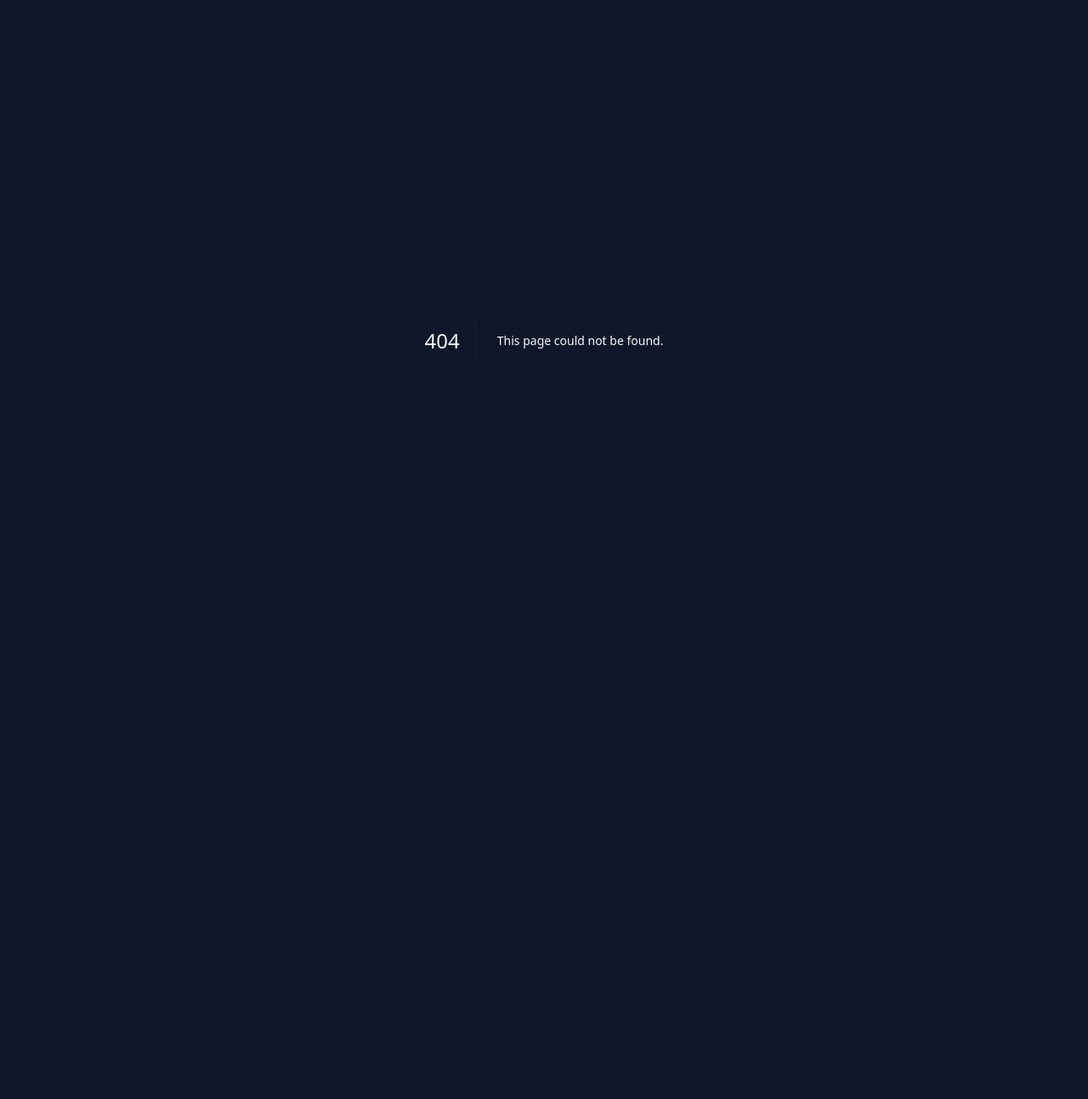
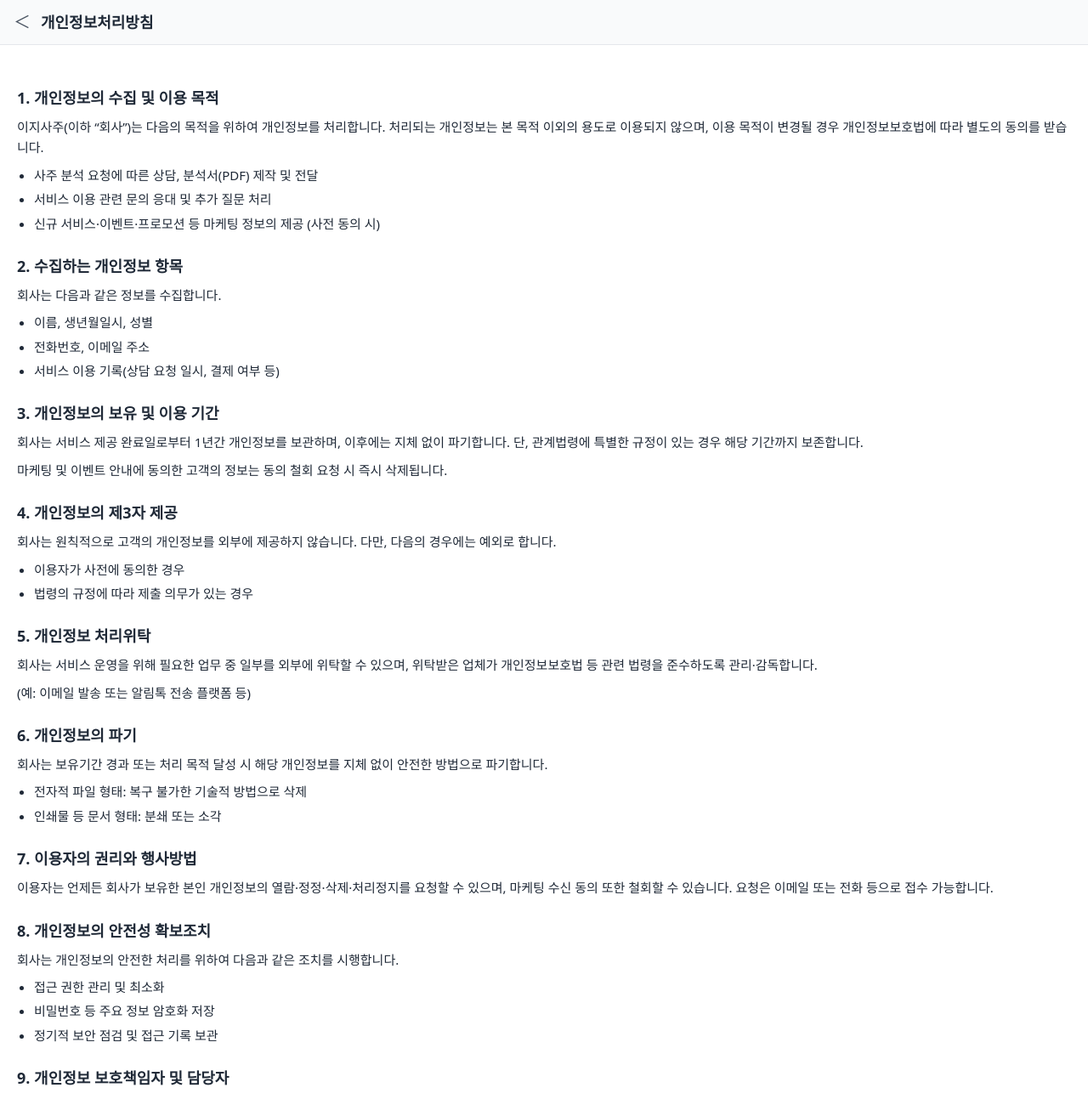
Before and after one commit to easysajusaju-dev/easysaju-sajuengine, a Next.js app: page /privacy in a window 1280 px wide. Before the commit this address had no page. Shown: the top 1293 px of the page at 85% size. Before the commit the page ends 800 px from the top, so only its background shows below. Built offline with nearby package versions, Linux system fonts and the light colour scheme.

Commit message:
Create page.tsx

```diff
--- /dev/null
+++ b/app/privacy/page.tsx
@@ -0,0 +1,120 @@
+"use client";
+
+import React from "react";
+
+export default function PrivacyPage() {
+  return (
+    <div className="min-h-screen bg-white text-gray-800">
+      {/* 헤더 */}
+      <header className="flex items-center px-4 py-3 border-b bg-gray-50">
+        <button
+          onClick={() => history.back()}
+          className="text-xl mr-3 text-gray-600"
+        >
+          ＜
+        </button>
+        <h1 className="text-lg font-bold">개인정보처리방침</h1>
+      </header>
+
+      {/* 본문 */}
+      <main className="px-5 py-6 leading-relaxed text-[15px]">
+
+        <h2 className="font-bold text-lg mt-6 mb-2">1. 개인정보의 수집 및 이용 목적</h2>
+        <p>
+          이지사주(이하 “회사”)는 다음의 목적을 위하여 개인정보를 처리합니다.
+          처리되는 개인정보는 본 목적 이외의 용도로 이용되지 않으며, 이용 목적이
+          변경될 경우 개인정보보호법에 따라 별도의 동의를 받습니다.
+        </p>
+        <ul className="list-disc ml-5 mt-2 space-y-1">
+          <li>사주 분석 요청에 따른 상담, 분석서(PDF) 제작 및 전달</li>
+          <li>서비스 이용 관련 문의 응대 및 추가 질문 처리</li>
+          <li>신규 서비스·이벤트·프로모션 등 마케팅 정보의 제공 (사전 동의 시)</li>
+        </ul>
+
+        <h2 className="font-bold text-lg mt-6 mb-2">2. 수집하는 개인정보 항목</h2>
+        <p>회사는 다음과 같은 정보를 수집합니다.</p>
+        <ul className="list-disc ml-5 mt-2 space-y-1">
+          <li>이름, 생년월일시, 성별</li>
+          <li>전화번호, 이메일 주소</li>
+          <li>서비스 이용 기록(상담 요청 일시, 결제 여부 등)</li>
+        </ul>
+
+        <h2 className="font-bold text-lg mt-6 mb-2">3. 개인정보의 보유 및 이용 기간</h2>
+        <p>
+          회사는 서비스 제공 완료일로부터 1년간 개인정보를 보관하며, 이후에는 지체 없이
+          파기합니다. 단, 관계법령에 특별한 규정이 있는 경우 해당 기간까지 보존합니다.
+        </p>
+        <p className="mt-2">
+          마케팅 및 이벤트 안내에 동의한 고객의 정보는 동의 철회 요청 시 즉시 삭제됩니다.
+        </p>
+
+        <h2 className="font-bold text-lg mt-6 mb-2">4. 개인정보의 제3자 제공</h2>
+        <p>회사는 원칙적으로 고객의 개인정보를 외부에 제공하지 않습니다. 다만, 다음의 경우에는 예외로 합니다.</p>
+        <ul className="list-disc ml-5 mt-2 space-y-1">
+          <li>이용자가 사전에 동의한 경우</li>
+          <li>법령의 규정에 따라 제출 의무가 있는 경우</li>
+        </ul>
+
+        <h2 className="font-bold text-lg mt-6 mb-2">5. 개인정보 처리위탁</h2>
+        <p>
+          회사는 서비스 운영을 위해 필요한 업무 중 일부를 외부에 위탁할 수 있으며,
+          위탁받은 업체가 개인정보보호법 등 관련 법령을 준수하도록 관리·감독합니다.
+        </p>
+        <p className="mt-2">(예: 이메일 발송 또는 알림톡 전송 플랫폼 등)</p>
+
+        <h2 className="font-bold text-lg mt-6 mb-2">6. 개인정보의 파기</h2>
+        <p>
+          회사는 보유기간 경과 또는 처리 목적 달성 시 해당 개인정보를 지체 없이
+          안전한 방법으로 파기합니다.
+        </p>
+        <ul className="list-disc ml-5 mt-2 space-y-1">
+          <li>전자적 파일 형태: 복구 불가한 기술적 방법으로 삭제</li>
+          <li>인쇄물 등 문서 형태: 분쇄 또는 소각</li>
+        </ul>
+
+        <h2 className="font-bold text-lg mt-6 mb-2">7. 이용자의 권리와 행사방법</h2>
+        <p>
+          이용자는 언제든 회사가 보유한 본인 개인정보의 열람·정정·삭제·처리정지를 요청할 수 있으며,
+          마케팅 수신 동의 또한 철회할 수 있습니다. 요청은 이메일 또는 전화 등으로 접수 가능합니다.
+        </p>
+
+        <h2 className="font-bold text-lg mt-6 mb-2">8. 개인정보의 안전성 확보조치</h2>
+        <p>회사는 개인정보의 안전한 처리를 위하여 다음과 같은 조치를 시행합니다.</p>
+        <ul className="list-disc ml-5 mt-2 space-y-1">
+          <li>접근 권한 관리 및 최소화</li>
+          <li>비밀번호 등 주요 정보 암호화 저장</li>
+          <li>정기적 보안 점검 및 접근 기록 보관</li>
+        </ul>
+
+        <h2 className="font-bold text-lg mt-6 mb-2">9. 개인정보 보호책임자 및 담당자</h2>
+        <p>회사는 개인정보처리와 관련한 고객 문의를 신속히 처리하기 위하여 아래와 같이 개인정보보호책임자를 지정합니다.</p>
+        <ul className="list-disc ml-5 mt-2 space-y-1">
+          <li>성명: 안미정</li>
+          <li>직책: 대표</li>
+          <li>
+            이메일:{" "}
+            <a href="mailto:easysaju.saju@gmail.com" className="text-blue-600 underline">
+              easysaju.saju@gmail.com
+            </a>
+          </li>
+          <li>전화: 010-2151-3949</li>
+        </ul>
+
+        <h2 className="font-bold text-lg mt-6 mb-2">10. 쿠키의 사용</h2>
+        <p>
+          회사는 별도의 로그인 기능이나 맞춤형 광고를 제공하지 않으며, 현재 웹사이트에서는 쿠키를 이용하지 않습니다.
+        </p>
+
+        <h2 className="font-bold text-lg mt-6 mb-2">11. 개인정보 처리방침의 변경</h2>
+        <p>
+          법령, 정책 또는 보안기술 변경에 따라 내용이 추가·삭제·수정될 수 있습니다.
+          변경 사항은 홈페이지를 통해 공개되며, 개정 시점부터 효력이 발생합니다.
+        </p>
+
+        <h2 className="font-bold text-lg mt-6 mb-2">12. 부칙</h2>
+        <p>본 방침은 2024년 10월 1일부터 시행됩니다.</p>
+
+      </main>
+    </div>
+  );
+}
```
